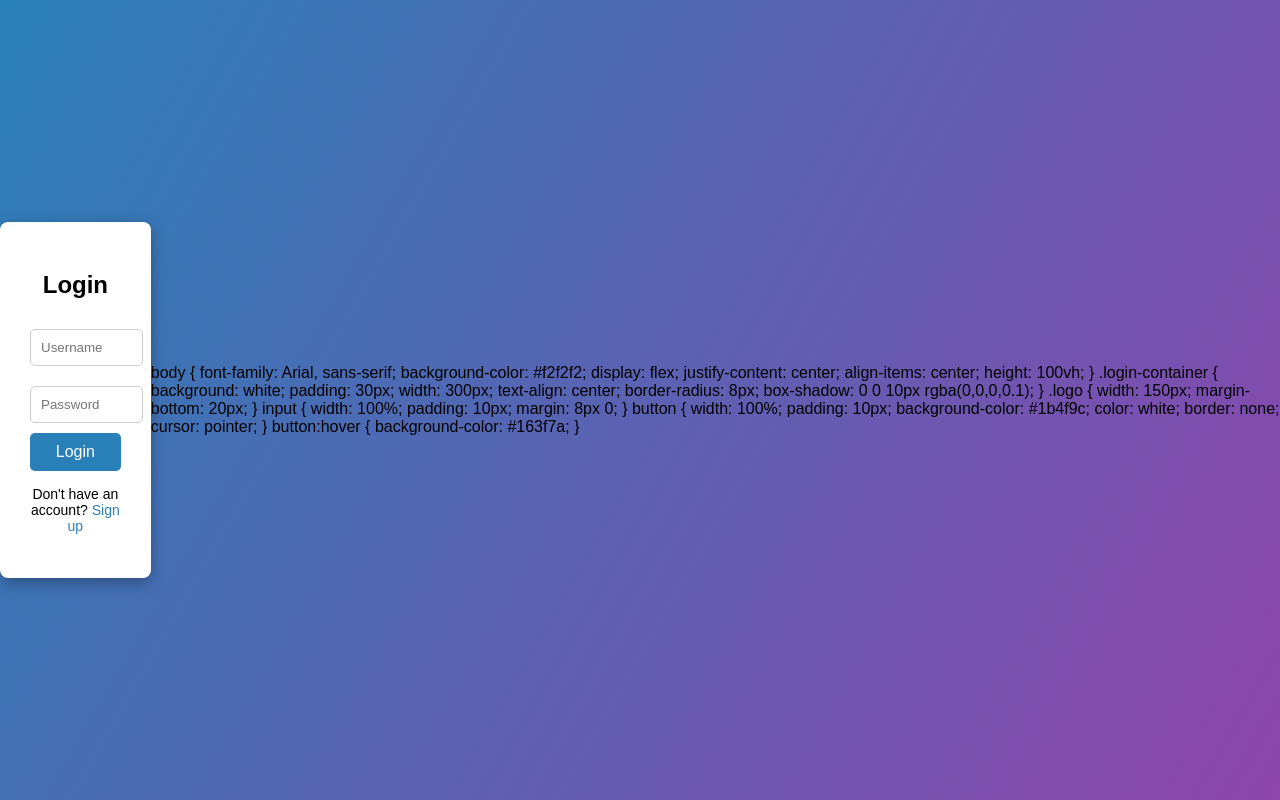
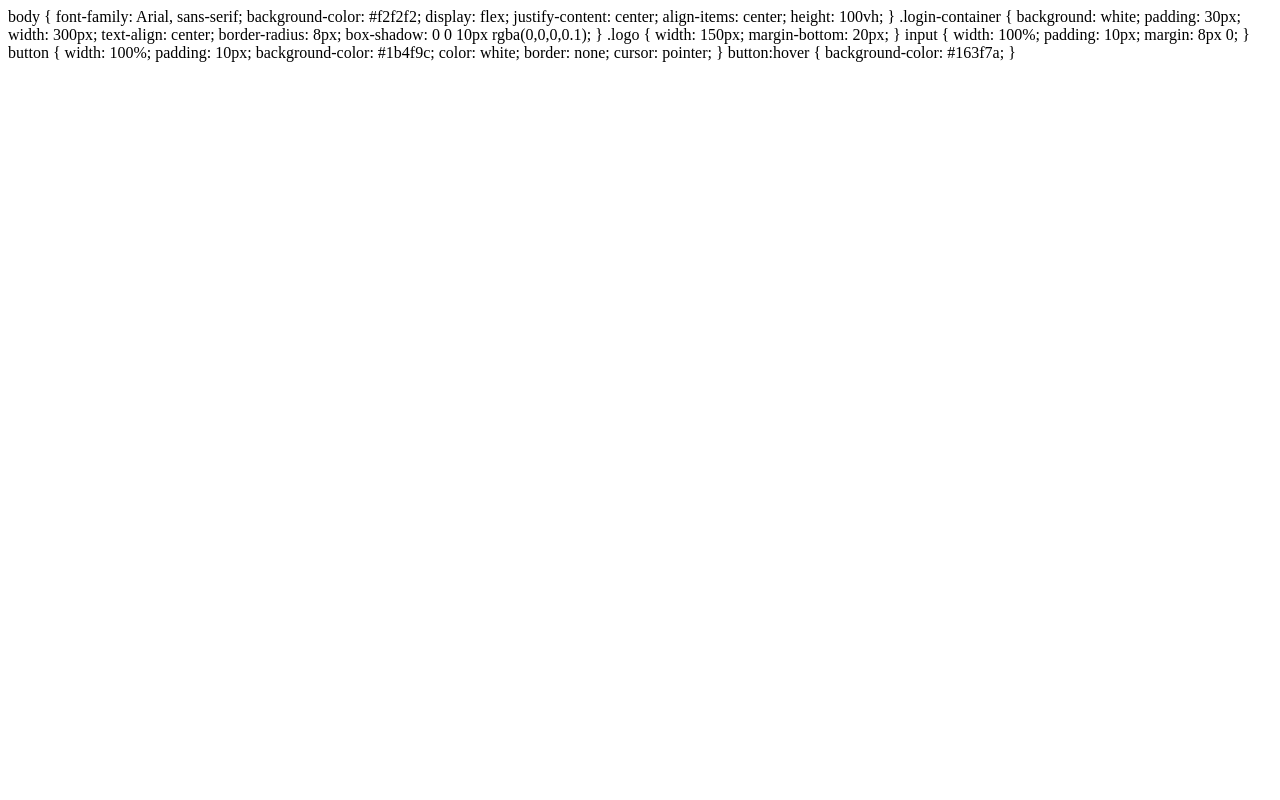
Before and after one commit to siddharth777-max/-siddhu2007, a plain HTML site: page index.html in a window 1280 px wide. Drawn offline with Linux system fonts and the light colour scheme.

Commit message:
Update index.html

```diff
--- a/index.html
+++ b/index.html
@@ -1,81 +1,3 @@
-<!DOCTYPE html>
-<html lang="en">
-<head>
-    <meta charset="UTF-8">
-    <title>Login Page</title>
-    <style>
-        body {
-            font-family: Arial, sans-serif;
-            background: linear-gradient(120deg, #2980b9, #8e44ad);
-            height: 100vh;
-            display: flex;
-            justify-content: center;
-            align-items: center;
-            margin: 0;
-        }
-
-        .login-container {
-            background: #fff;
-            padding: 30px;
-            width: 300px;
-            border-radius: 8px;
-            box-shadow: 0 5px 15px rgba(0,0,0,0.3);
-        }
-
-        .login-container h2 {
-            text-align: center;
-            margin-bottom: 20px;
-        }
-
-        .login-container input {
-            width: 100%;
-            padding: 10px;
-            margin: 10px 0;
-            border: 1px solid #ccc;
-            border-radius: 5px;
-        }
-
-        .login-container button {
-            width: 100%;
-            padding: 10px;
-            background: #2980b9;
-            border: none;
-            color: #fff;
-            font-size: 16px;
-            border-radius: 5px;
-            cursor: pointer;
-        }
-
-        .login-container button:hover {
-            background: #1f6391;
-        }
-
-        .login-container p {
-            text-align: center;
-            margin-top: 15px;
-            font-size: 14px;
-        }
-
-        .login-container a {
-            color: #2980b9;
-            text-decoration: none;
-        }
-    </style>
-</head>
-<body>
-
-<div class="login-container">
-    <h2>Login</h2>
-    <form>
-        <input type="text" placeholder="Username" required>
-        <input type="password" placeholder="Password" required>
-        <button type="submit">Login</button>
-    </form>
-    <p>Don't have an account? <a href="#">Sign up</a></p>
-</div>
-
-</body>
-</html>
 body {
     font-family: Arial, sans-serif;
     background-color: #f2f2f2;
```
